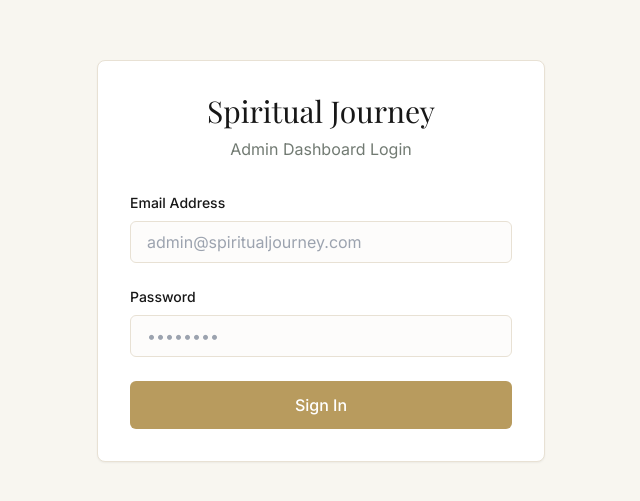
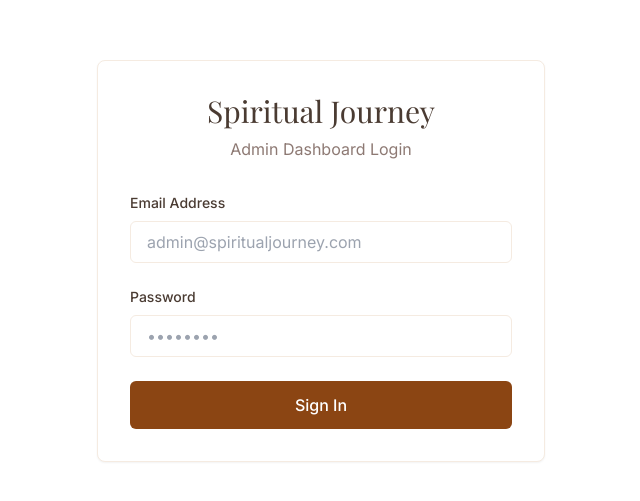
Before and after one commit to Lite360/spiritualjourney, a React (Vite) app: page /admin/login in a window 1280 px wide. Shown: the part 139-640 px from the top of the page, without its empty margins (319-959 px from the left). Built offline with nearby package versions, Linux system fonts and the light colour scheme; no server answers; a web font is replaced by a local one.

Commit message:
style: update theme to brown/white and add logo

```diff
--- a/src/components/admin/AdminLayout.tsx
+++ b/src/components/admin/AdminLayout.tsx
@@ -2,6 +2,7 @@ import React from 'react';
 import { NavLink, Outlet, useNavigate } from 'react-router-dom';
 import { useAuth } from '../../contexts/AuthContext';
 import { supabase } from '../../lib/supabase';
+import logo from '../../assets/logo.png';
 import {
   LayoutDashboard,
   FileText,
@@ -46,7 +47,7 @@ export const AdminLayout: React.FC = () => {
   const SidebarContent = () => (
     <div className="flex flex-col h-full bg-secondary-dark text-primary-bg w-64 flex-shrink-0">
       <div className="p-6">
-        <h2 className="text-2xl font-serif">Spiritual Journey</h2>
+        <img src={logo} alt="Spiritual Journey" className="h-10 w-auto mb-2" />
         <p className="text-sm opacity-70 mt-1 font-sans">Admin Panel</p>
       </div>
 
@@ -126,7 +127,7 @@ export const AdminLayout: React.FC = () => {
       <div className="flex flex-col w-0 flex-1 overflow-hidden">
         {/* Mobile Top Header */}
         <div className="md:hidden flex items-center justify-between bg-secondary-dark px-4 py-3 border-b border-primary-bg/10">
-          <h2 className="text-xl font-serif text-primary-bg">Spiritual Journey</h2>
+          <img src={logo} alt="Spiritual Journey" className="h-8 w-auto" />
           <button
             onClick={() => setIsMobileMenuOpen(true)}
             className="text-primary-bg hover:text-white focus:outline-none"
--- a/src/components/public/PublicLayout.tsx
+++ b/src/components/public/PublicLayout.tsx
@@ -1,6 +1,7 @@
 import React, { useState } from 'react';
 import { Outlet, Link, NavLink } from 'react-router-dom';
 import { Menu, X } from 'lucide-react';
+import logo from '../../assets/logo.png';
 
 export const PublicLayout: React.FC = () => {
   const [isMenuOpen, setIsMenuOpen] = useState(false);
@@ -22,8 +23,8 @@ export const PublicLayout: React.FC = () => {
         <div className="max-w-7xl mx-auto px-4 sm:px-6 lg:px-8">
           <div className="flex justify-between items-center h-20">
             {/* Logo */}
-            <Link to="/" className="text-2xl font-serif text-primary-text hover:opacity-80 transition-opacity">
-              Spiritual Journey
+            <Link to="/" className="flex items-center hover:opacity-80 transition-opacity">
+              <img src={logo} alt="Spiritual Journey" className="h-12 w-auto" />
             </Link>
 
             {/* Desktop Navigation */}
@@ -105,7 +106,9 @@ export const PublicLayout: React.FC = () => {
         <div className="max-w-7xl mx-auto px-4 sm:px-6 lg:px-8">
           <div className="grid grid-cols-1 md:grid-cols-4 gap-12 mb-12">
             <div className="md:col-span-2">
-              <h3 className="text-2xl font-serif mb-4">Spiritual Journey</h3>
+              <Link to="/" className="inline-block mb-4">
+                <img src={logo} alt="Spiritual Journey" className="h-10 w-auto" />
+              </Link>
               <p className="text-primary-bg/70 max-w-sm">
                 A space for biblical reflections, honest conversations, teachings and resources designed to help you grow in your walk with God.
               </p>
--- a/tailwind.config.js
+++ b/tailwind.config.js
@@ -8,14 +8,14 @@ export default {
     extend: {
       colors: {
         primary: {
-          bg: '#F8F6F0',
-          text: '#171717',
+          bg: '#FFFFFF',
+          text: '#4A3B32',
         },
         secondary: {
-          dark: '#344236',
-          bg: '#E8E1D4',
+          dark: '#5D4037',
+          bg: '#F5EBE1',
         },
-        accent: '#B89B5E',
+        accent: '#8B4513',
       },
       fontFamily: {
         sans: ['Inter', 'sans-serif'],
```
Also changed, not shown: src/assets/logo.png (added).
